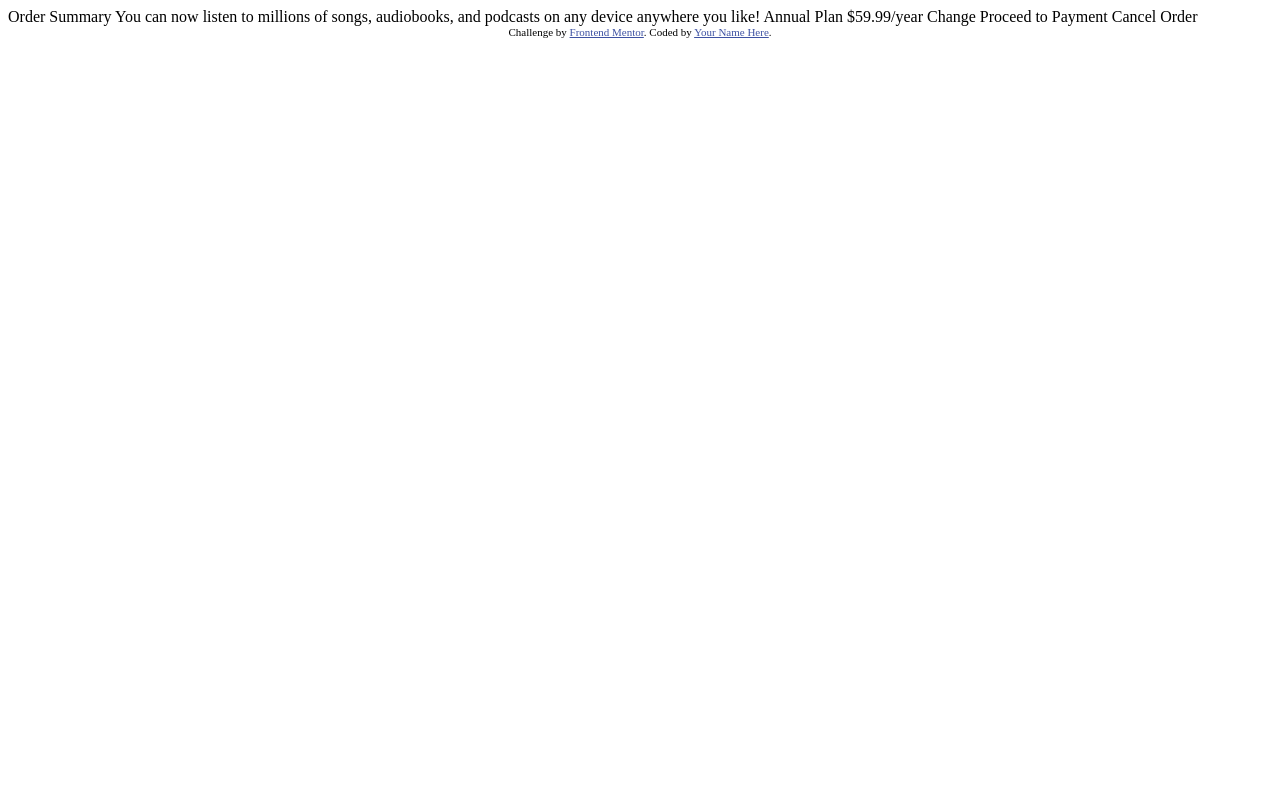
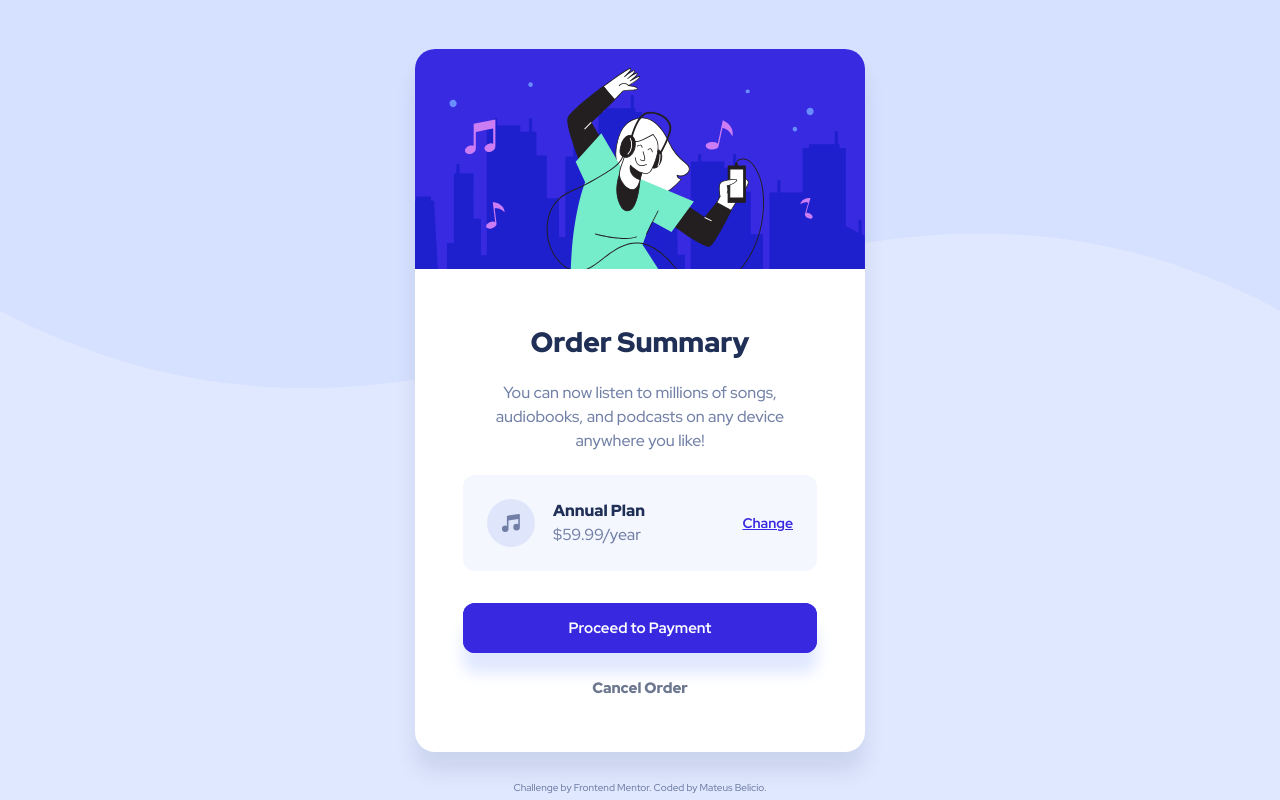
Before and after one commit to mateusbelicio/order-summary-component, a plain HTML site: page index.html in a window 1280 px wide. Drawn offline with Linux system fonts and the light colour scheme.

Commit message:
Finished project

```diff
--- a/index.html
+++ b/index.html
@@ -1,37 +1,51 @@
 <!DOCTYPE html>
 <html lang="en">
-<head>
-  <meta charset="UTF-8">
-  <meta name="viewport" content="width=device-width, initial-scale=1.0"> <!-- displays site properly based on user's device -->
+  <head>
+    <meta charset="UTF-8" />
+    <meta name="viewport" content="width=device-width, initial-scale=1.0" />
+    <meta
+      name="description"
+      content="This is a solution to the Order summary card challenge on Frontend Mentor"
+    />
 
-  <link rel="icon" type="image/png" sizes="32x32" href="./images/favicon-32x32.png">
+    <link rel="icon" type="image/png" sizes="32x32" href="./images/favicon-32x32.png" />
 
-  <title>Frontend Mentor | Order summary card</title>
+    <title>Frontend Mentor | Order summary card</title>
 
-  <!-- Feel free to remove these styles or customise in your own stylesheet 👍 -->
-  <style>
-    .attribution { font-size: 11px; text-align: center; }
-    .attribution a { color: hsl(228, 45%, 44%); }
-  </style>
-</head>
-<body>
+    <link rel="stylesheet" href="./style/index.css" />
+  </head>
+  <body>
+    <main class="component-container">
+      <img
+        src="./images/illustration-hero.svg"
+        alt="Illustration of a happy person listening music"
+        class="c-hero-image"
+      />
+      <div class="c-content">
+        <h1 class="c-title">Order Summary</h1>
+        <p class="c-description">
+          You can now listen to millions of songs, audiobooks, and podcasts on any device anywhere
+          you like!
+        </p>
 
-  Order Summary
+        <section class="c-info">
+          <img src="./images/icon-music.svg" alt="Music note icon" class="i-icon" />
+          <div class="i-current-plan">
+            <h2 class="i-current-plan-name">Annual Plan</h2>
+            <span class="i-current-plan-price">$59.99/year</span>
+          </div>
+          <a href="#" class="i-link-change">Change</a>
+        </section>
 
-  You can now listen to millions of songs, audiobooks, and podcasts on any
-  device anywhere you like!
+        <button class="c-btn"><a href="#" class="c-btn-link">Proceed to Payment</a></button>
+        <a href="#" class="c-btn-cancel">Cancel Order</a>
+      </div>
+    </main>
 
-  Annual Plan
-  $59.99/year
-
-  Change
-
-  Proceed to Payment
-  Cancel Order
-
-  <div class="attribution">
-    Challenge by <a href="https://www.frontendmentor.io?ref=challenge" target="_blank">Frontend Mentor</a>.
-    Coded by <a href="#">Your Name Here</a>.
-  </div>
-</body>
+    <footer class="c-footer">
+      Challenge by
+      <a href="https://www.frontendmentor.io?ref=challenge" target="_blank">Frontend Mentor</a>.
+      Coded by <a href="https://www.frontendmentor.io/profile/mateusbelicio">Mateus Belicio</a>.
+    </footer>
+  </body>
 </html>
--- /dev/null
+++ b/style/index.css
@@ -0,0 +1,247 @@
+/*******************************************************/
+/* IMPORTS */
+
+@import url('https://fonts.googleapis.com/css2?family=Red+Hat+Display:wght@500;700;900&display=swap');
+
+/*******************************************************/
+/* VARIABLES */
+
+:root {
+  --pale-blue: hsl(225, 100%, 94%);
+  --bright-blue: hsl(245, 75%, 52%);
+
+  --very-pale-blue: hsl(225, 100%, 98%);
+  --desaturated-blue: hsl(224, 23%, 55%);
+  --dark-blue: hsl(223, 47%, 23%);
+  --white: hsl(0, 0%, 100%);
+}
+
+/*******************************************************/
+/* GENERAL CONFIGURATIONS */
+
+* {
+  box-sizing: border-box;
+  margin: 0;
+  padding: 0;
+}
+
+img,
+picture,
+video,
+canvas,
+svg {
+  max-inline-size: 100%;
+  block-size: auto;
+}
+
+a {
+  text-decoration: none;
+  color: inherit;
+}
+
+ol,
+ul {
+  list-style: none;
+}
+
+input,
+button,
+textarea,
+select {
+  font: inherit;
+  border: none;
+}
+
+body {
+  background-color: var(--pale-blue);
+  background-image: url(../images/pattern-background-mobile.svg);
+  background-position: top;
+  background-size: contain;
+  background-repeat: no-repeat;
+  display: grid;
+  font-family: 'Red Hat Display', sans-serif;
+  font-weight: 500;
+  line-height: 1.5;
+  min-height: 100vh;
+  place-content: center;
+  width: 100%;
+}
+
+/*******************************************************/
+/* MAIN */
+
+.component-container {
+  background-color: var(--white);
+  border-radius: 1.25rem;
+  box-shadow: 0 1.25rem 1.25rem rgba(31, 47, 86, 0.1);
+  max-width: 20.44rem;
+  overflow: hidden;
+  transition: all 0.6s;
+}
+
+.c-content {
+  align-items: center;
+  display: flex;
+  flex-direction: column;
+  margin-top: -0.40625rem;
+  padding: 2.125rem 1.5rem;
+  text-align: center;
+}
+
+.c-title {
+  color: var(--dark-blue);
+  font-size: 1.375rem;
+  font-weight: 900;
+}
+
+.c-description {
+  color: var(--desaturated-blue);
+  letter-spacing: -2.4%;
+  padding-inline: 0.3125rem;
+  margin-top: 1.125rem;
+}
+
+/* Info section */
+.c-info {
+  align-items: center;
+  background-color: var(--very-pale-blue);
+  border-radius: 0.75rem;
+  display: flex;
+  gap: 1.125rem;
+  margin-top: 1.75rem;
+  padding: 0.9375rem;
+  width: 100%;
+}
+
+.i-current-plan {
+  align-items: flex-start;
+  display: flex;
+  flex-direction: column;
+  font-size: 0.875rem;
+}
+
+.i-current-plan-name {
+  color: var(--dark-blue);
+  font-size: 0.875rem;
+  font-weight: 900;
+}
+
+.i-current-plan-price {
+  color: var(--desaturated-blue);
+}
+
+.i-link-change {
+  color: var(--bright-blue);
+  font-size: 0.8125rem;
+  font-weight: 700;
+  margin-left: auto;
+  text-decoration: underline;
+  transition: all 0.3s;
+}
+
+.i-link-change:hover {
+  opacity: 0.8;
+  text-decoration: none;
+}
+
+/* Button */
+.c-btn,
+.c-btn-link {
+  background-color: var(--bright-blue);
+  border-radius: 0.75rem;
+  color: var(--white);
+  display: block;
+  font-size: 0.9375rem;
+  font-weight: 700;
+  width: 100%;
+}
+
+.c-btn {
+  box-shadow: 0 1.25rem 0.9375rem var(--pale-blue);
+  margin-block: 1.5rem 1.25rem;
+  transition: opacity 0.3s;
+}
+
+.c-btn:hover {
+  opacity: 0.8;
+}
+
+.c-btn-link {
+  padding: calc((3.125rem - 0.9375rem * 1.5) / 2) 0;
+}
+
+.c-btn-cancel {
+  color: var(--dark-blue);
+  font-size: 0.9375rem;
+  font-weight: 900;
+  opacity: 0.65;
+  transition: opacity 0.2s;
+}
+
+.c-btn-cancel:hover {
+  opacity: 1;
+}
+
+/*******************************************************/
+/* FOOTER */
+
+.c-footer {
+  bottom: 0.3125rem;
+  color: var(--desaturated-blue);
+  font-size: 0.625rem;
+  left: 0;
+  position: absolute;
+  right: 0;
+  text-align: center;
+}
+
+.c-footer a:hover {
+  color: var(--bright-blue);
+  text-decoration: underline;
+}
+
+/*******************************************************/
+/* MEDIA */
+
+@media screen and (min-width: 62.5em) {
+  body {
+    background-image: url(../images/pattern-background-desktop.svg);
+  }
+
+  .component-container {
+    max-width: 28.125rem;
+  }
+
+  .c-hero-image {
+    height: auto;
+  }
+
+  .c-content {
+    padding: 3.25rem 3rem;
+  }
+
+  .c-title {
+    font-size: 1.75rem;
+  }
+
+  .c-info {
+    padding: 1.5rem;
+  }
+
+  .c-btn {
+    margin-block: 2rem 1.5rem;
+  }
+
+  .c-info {
+    margin-top: 1.375rem;
+  }
+
+  .i-current-plan,
+  .i-current-plan-name {
+    font-size: 1rem;
+  }
+
+  .i-link-change {
+    font-size: 0.875rem;
+  }
+}
```
Also changed, not shown: design/mobile-result.png (added), 2 other files.
